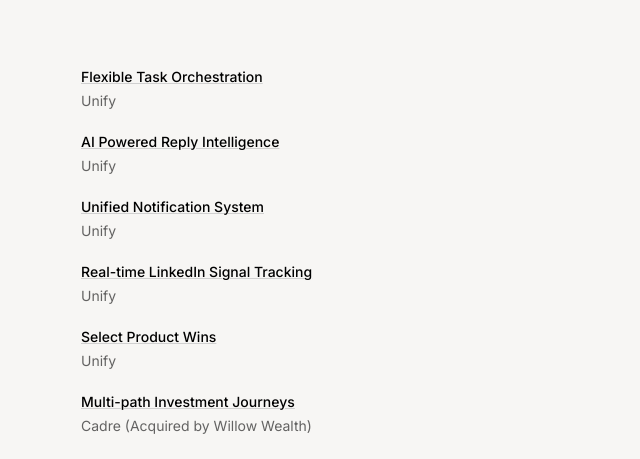
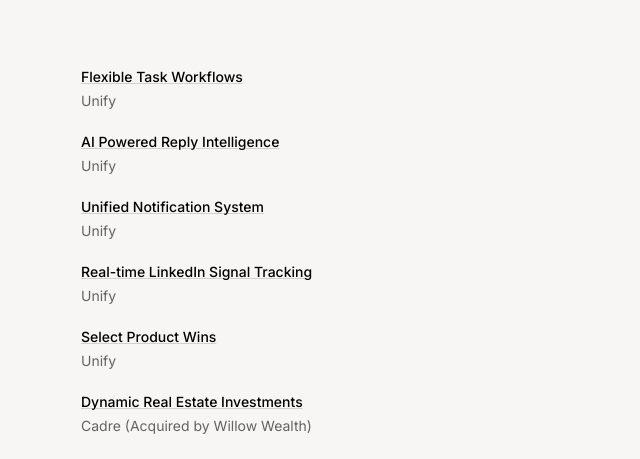
Before and after one commit to timparkp-afk/portfolio, a Next.js app: page / in a window 1280 px wide. Shown: the part 296-755 px from the top of the page, without its empty margins (319-959 px from the left). Built offline with nearby package versions, Linux system fonts and the light colour scheme.

Commit message:
copy updates

```diff
--- a/src/app/page.tsx
+++ b/src/app/page.tsx
@@ -16,7 +16,7 @@
   const projects = [
     {
       id: 3,
-      title: "Flexible Task Orchestration",
+      title: "Flexible Task Workflows",
       category: "Unify",
     },
     {
@@ -41,7 +41,7 @@
     },
     {
       id: 6,
-      title: "Multi-path Investment Journeys",
+      title: "Dynamic Real Estate Investments",
       category: "Cadre",
     },
     {
@@ -397,7 +397,7 @@
           >
             <Image
               src="/images/tasks/tasks-hero.png?v=3"
-              alt="Flexible Task Orchestration"
+              alt="Flexible Task Workflows"
               width={1200}
               height={675}
               className="w-full h-auto rounded-[8px]"
@@ -437,7 +437,7 @@
           >
             <Image
               src="/images/cre-investing/investing-hero.png"
-              alt="Multi-path Investment Journeys"
+              alt="Dynamic Real Estate Investments"
               width={1200}
               height={675}
               className="w-full h-auto rounded-[8px]"
--- a/src/app/projects/[id]/page.tsx
+++ b/src/app/projects/[id]/page.tsx
@@ -18,7 +18,7 @@
   },
     {
       id: 3,
-      title: "Flexible Task Orchestration",
+      title: "Flexible Task Workflows",
       category: "Unify",
     },
   {
@@ -28,7 +28,7 @@
   },
   {
     id: 6,
-    title: "Multi-path Investment Journeys",
+    title: "Dynamic Real Estate Investments",
     category: "Cadre",
   },
   {
@@ -473,7 +473,7 @@
         {/* Project Title */}
         <section className="pb-12 md:pb-16 animate-fade-in-up" style={{ animationDelay: '100ms' }}>
           <h2 className="text-[16px] font-medium text-foreground mb-1">
-            {project.id === 1 ? "AI Powered Reply Intelligence" : project.id === 2 ? "Unified Notification System" : project.id === 3 ? "Flexible Task Orchestration" : project.id === 6 ? "Multi-path Investment Journeys" : project.id === 8 ? "Design System for Rapid Development" : project.title}
+            {project.id === 1 ? "AI Powered Reply Intelligence" : project.id === 2 ? "Unified Notification System" : project.id === 3 ? "Flexible Task Workflows" : project.id === 6 ? "Dynamic Real Estate Investments" : project.id === 8 ? "Design System for Rapid Development" : project.title}
           </h2>
           <p className={`text-sm ${theme === "dark" ? "text-[#808080]" : "text-foreground/60"} mb-4`}>
             {project.category === "Cadre" ? "Cadre (Acquired by Willow Wealth)" : project.category}
@@ -515,7 +515,7 @@
           )}
           {project.id === 6 && (
             <p className="text-[14px] leading-relaxed text-foreground mb-6">
-              Redesigning a complex investment experience
+              Redesigned the end-to-end journey to invest in Commercial Real Estate products on Cadre. Work also included refactoring a complex sign-up experience to ease onboarding friction, which resulted in lower drop-off metrics during investment journeys. Ultimately expanded new pathways to invest which increased user base.
             </p>
           )}
           {project.id === 8 && (
@@ -603,7 +603,7 @@
             >
               <Image
                 src="/images/tasks/tasks-hero.png?v=3"
-                alt="Flexible Task Orchestration"
+                alt="Flexible Task Workflows"
                 width={1200}
                 height={675}
                 className="w-full h-auto rounded-[8px]"
@@ -625,7 +625,7 @@
             >
               <Image
                 src="/images/cre-investing/investing-hero.png"
-                alt="Multi-path Investment Journeys"
+                alt="Dynamic Real Estate Investments"
                 width={1200}
                 height={675}
                 className="w-full h-auto rounded-[8px]"
@@ -1063,7 +1063,7 @@
           </div>
         )}
 
-        {/* Project Content for Flexible Task Orchestration */}
+        {/* Project Content for Flexible Task Workflows */}
         {project.id === 3 && (
           <div className="space-y-16 md:space-y-20 pb-12 md:pb-16">
             {/* Team */}
```
